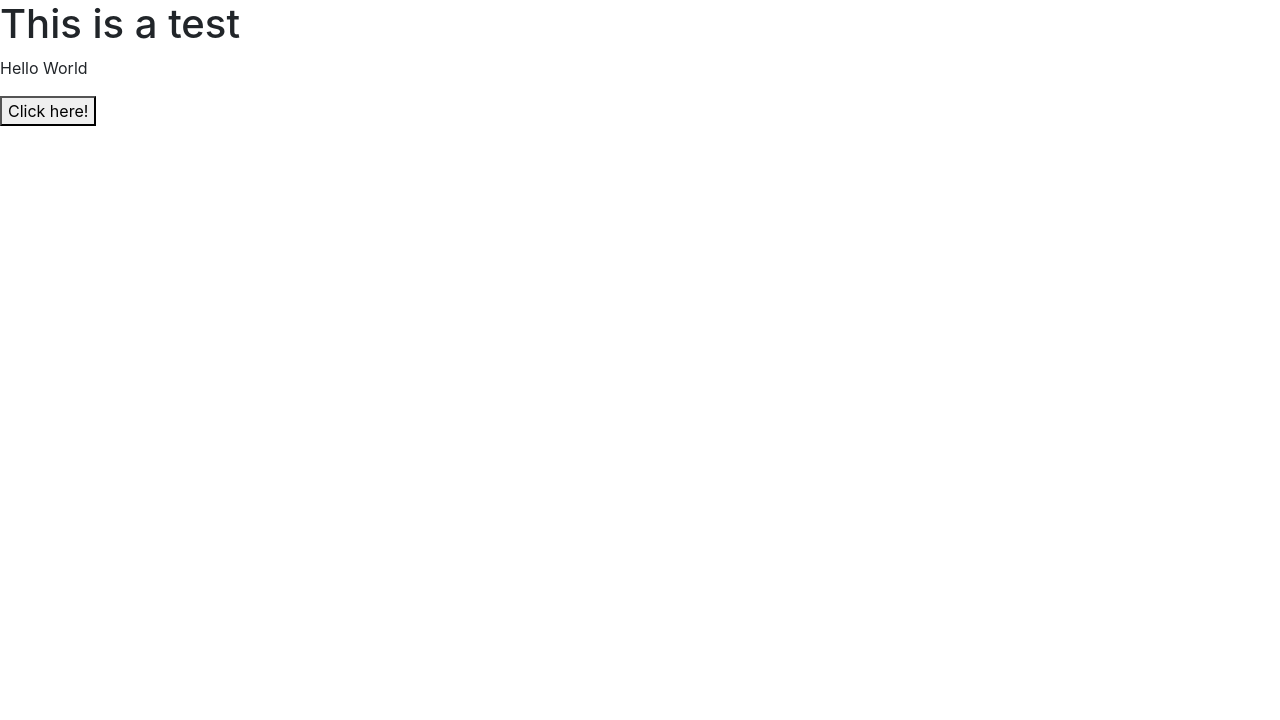
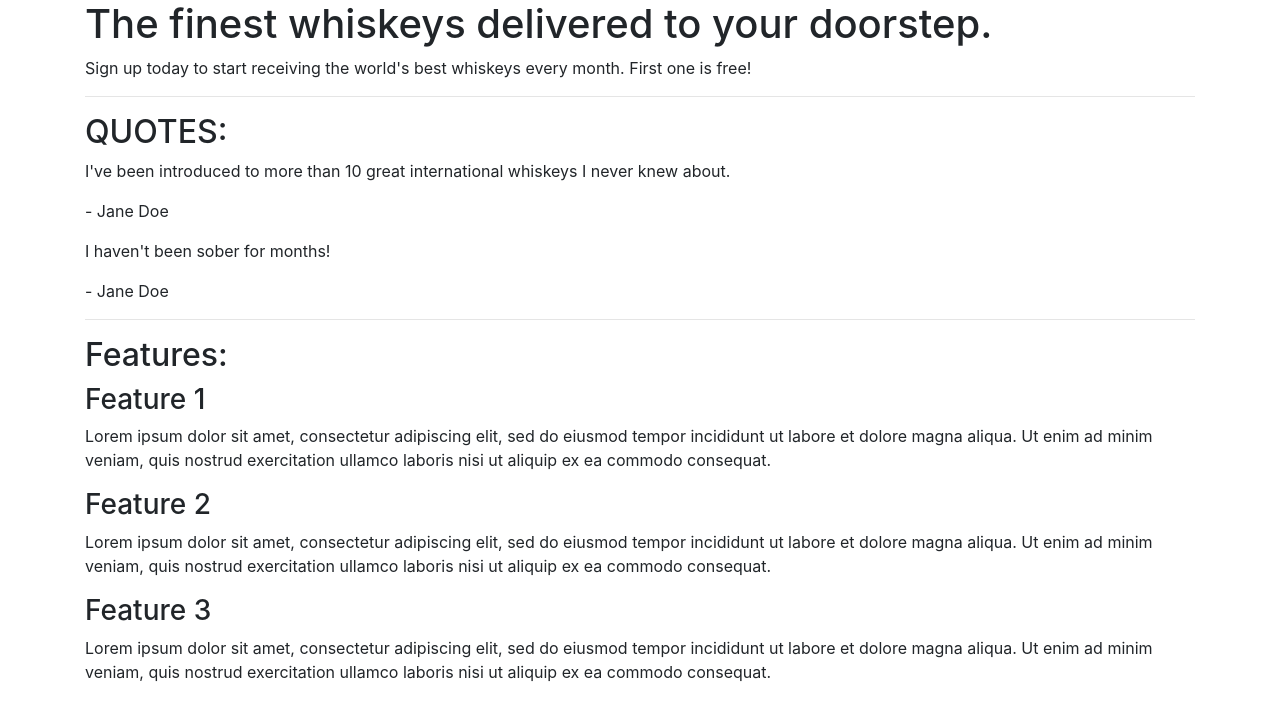
Before and after one commit to lhynes/Bootstrap4-Bascamp, a plain HTML site: page index.html in a window 1280 px wide. Drawn offline with nearby package versions, Linux system fonts and the light colour scheme.

Commit message:
Whiskey drop html added stage 1

```diff
--- a/index.html
+++ b/index.html
@@ -8,10 +8,56 @@
     <link rel="stylesheet" href="https://stackpath.bootstrapcdn.com/bootstrap/4.3.1/css/bootstrap.min.css" integrity="sha384-ggOyR0iXCbMQv3Xipma34MD+dH/1fQ784/j6cY/iJTQUOhcWr7x9JvoRxT2MZw1T" crossorigin="anonymous">
     <script src="https://stackpath.bootstrapcdn.com/bootstrap/4.3.1/js/bootstrap.min.js" integrity="sha384-JjSmVgyd0p3pXB1rRibZUAYoIIy6OrQ6VrjIEaFf/nJGzIxFDsf4x0xIM+B07jRM" crossorigin="anonymous"></script>
 </head>
-<body>
+<!--<body>
     <h1> This is a test</h1>
     <p>Hello World</p>
     <button>Click here!</button>
 
-</body>
+</body>-->
+
+<!-- next tutorial-->
+<body>
+    <article class="container">
+        <!-- Callout -->
+        <section class="callout">
+            <h1>The finest whiskeys delivered to your doorstep.</h1>
+            <p>Sign up today to start receiving the world's best whiskeys every month. First one is free!</p>
+        </section>
+        <!-- /.callout -->
+        <hr>
+
+        <!-- Quotes -->
+        <section class="quotes">
+            <h2 class="text-uppercase">Quotes:</h2>
+            <div class="quote">
+                <p>I've been introduced to more than 10 great international whiskeys I never knew about.</p>
+                <p>- Jane Doe</p>
+            </div>
+            <div class="quote">
+                <p>I haven't been sober for months!</p>
+                <p>- Jane Doe</p>
+            </div>
+        </section>
+        <!-- /.quotes -->
+        <hr>
+
+        <!-- Features -->
+        <section class="features">
+            <h2>Features:</h2>
+            <div class="feature">
+                <h3>Feature 1</h3>
+                <p>Lorem ipsum dolor sit amet, consectetur adipiscing elit, sed do eiusmod tempor incididunt ut labore et dolore magna aliqua. Ut enim ad minim veniam, quis nostrud exercitation ullamco laboris nisi ut aliquip ex ea commodo consequat.</p>
+            </div>
+            <div class="feature">
+                <h3>Feature 2</h3>
+                <p>Lorem ipsum dolor sit amet, consectetur adipiscing elit, sed do eiusmod tempor incididunt ut labore et dolore magna aliqua. Ut enim ad minim veniam, quis nostrud exercitation ullamco laboris nisi ut aliquip ex ea commodo consequat.</p>
+            </div>
+            <div class="feature">
+                <h3>Feature 3</h3>
+                <p>Lorem ipsum dolor sit amet, consectetur adipiscing elit, sed do eiusmod tempor incididunt ut labore et dolore magna aliqua. Ut enim ad minim veniam, quis nostrud exercitation ullamco laboris nisi ut aliquip ex ea commodo consequat.</p>
+            </div>
+        </section>
+        <!-- /.features -->
+    </article>
+    </body>
 </html>
```
